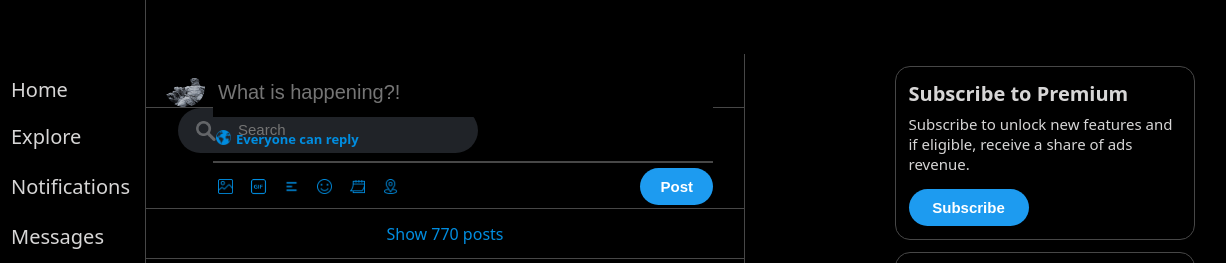
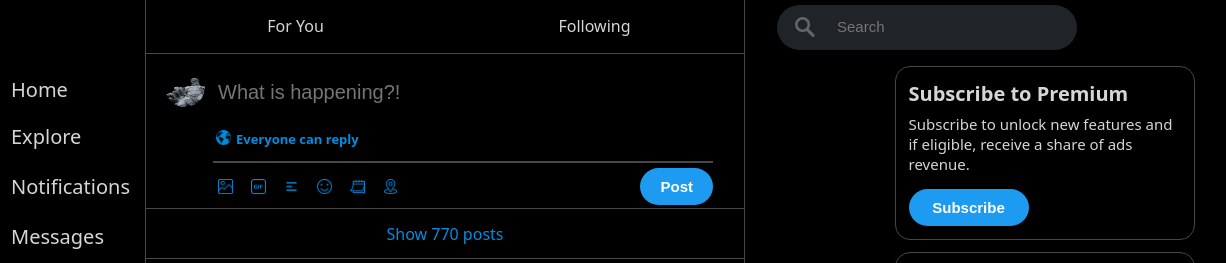
Before and after one commit to dexmura/twitter-copy-HTML-CSS, a plain HTML site: page index.html in a window 1280 px wide. Shown: the top 263 px of the page, 54-1280 px from the left. Drawn offline with Linux system fonts and the light colour scheme.

Commit message:
Fixed sticky top wrapper

```diff
--- a/index.html
+++ b/index.html
@@ -229,7 +229,7 @@
         </div>
      </div>
     </main>
-    <div class="top-stickyz">
+    <div class="top-sticky">
         <div class="left-sidebar">
             <div class="left">
                 <p class="text-top">For You</p>
```
